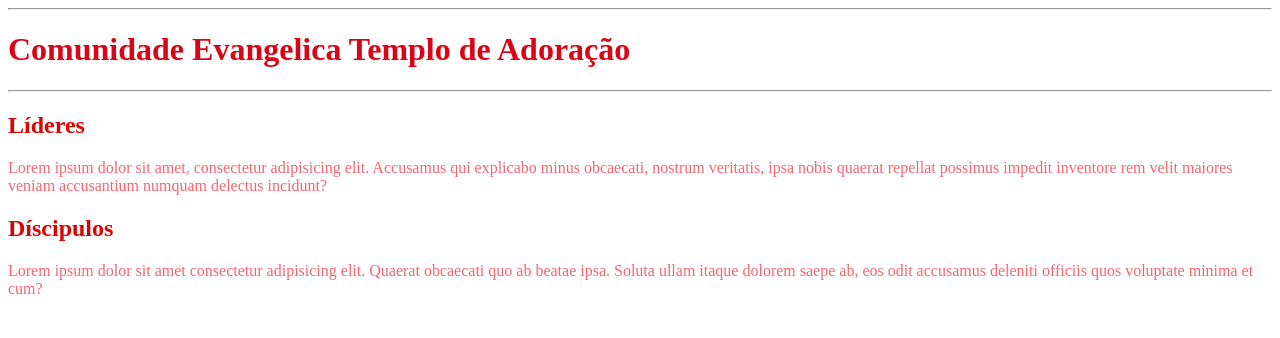
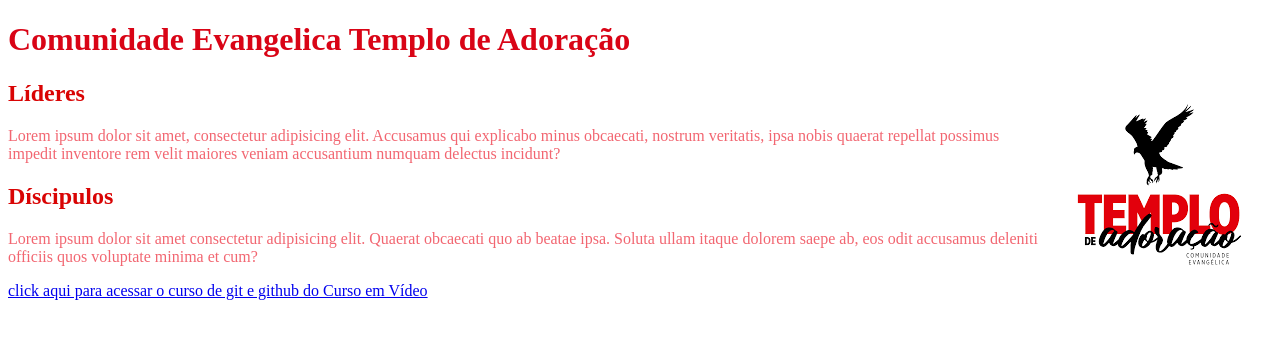
Before and after one commit to EmersonAquino12/projeto-site, a plain HTML site: page index.html in a window 1280 px wide. Drawn offline with Linux system fonts and the light colour scheme.

Commit message:
update_2

```diff
--- a/index.html
+++ b/index.html
@@ -10,9 +10,9 @@
 <body>
     <main>
         <header>
-            <hr>
+
             <h1>Comunidade Evangelica Templo de Adoração</h1>
-            <hr>
+            <img class="lado" src="imagem/templo de adoração.png" alt="CETA">
         </header>
 
         <article>
@@ -23,6 +23,7 @@
            <h2>Díscipulos</h2>
            <p>Lorem ipsum dolor sit amet consectetur adipisicing elit. Quaerat obcaecati quo ab beatae ipsa. Soluta ullam itaque dolorem saepe ab, eos odit accusamus deleniti officiis quos voluptate minima et cum?</p>
         </article>
+        <a href="https://www.youtube.com/watch?v=xEKo29OWILE&list=PLHz_AreHm4dm7ZULPAmadvNhH6vk9oNZA" target="_blank">click aqui para acessar o curso de git e github do Curso em Vídeo</a>
     </main>
 </body>
 </html>
--- a/style.css
+++ b/style.css
@@ -12,3 +12,6 @@ p{
 main{
     margin: auto;
 }
+img.lado{
+    float: right;
+}
```
Also changed, not shown: imagem/logo_html200.webp (added), imagem/logocss200.png (added), imagem/templo de adoração.png (added).
